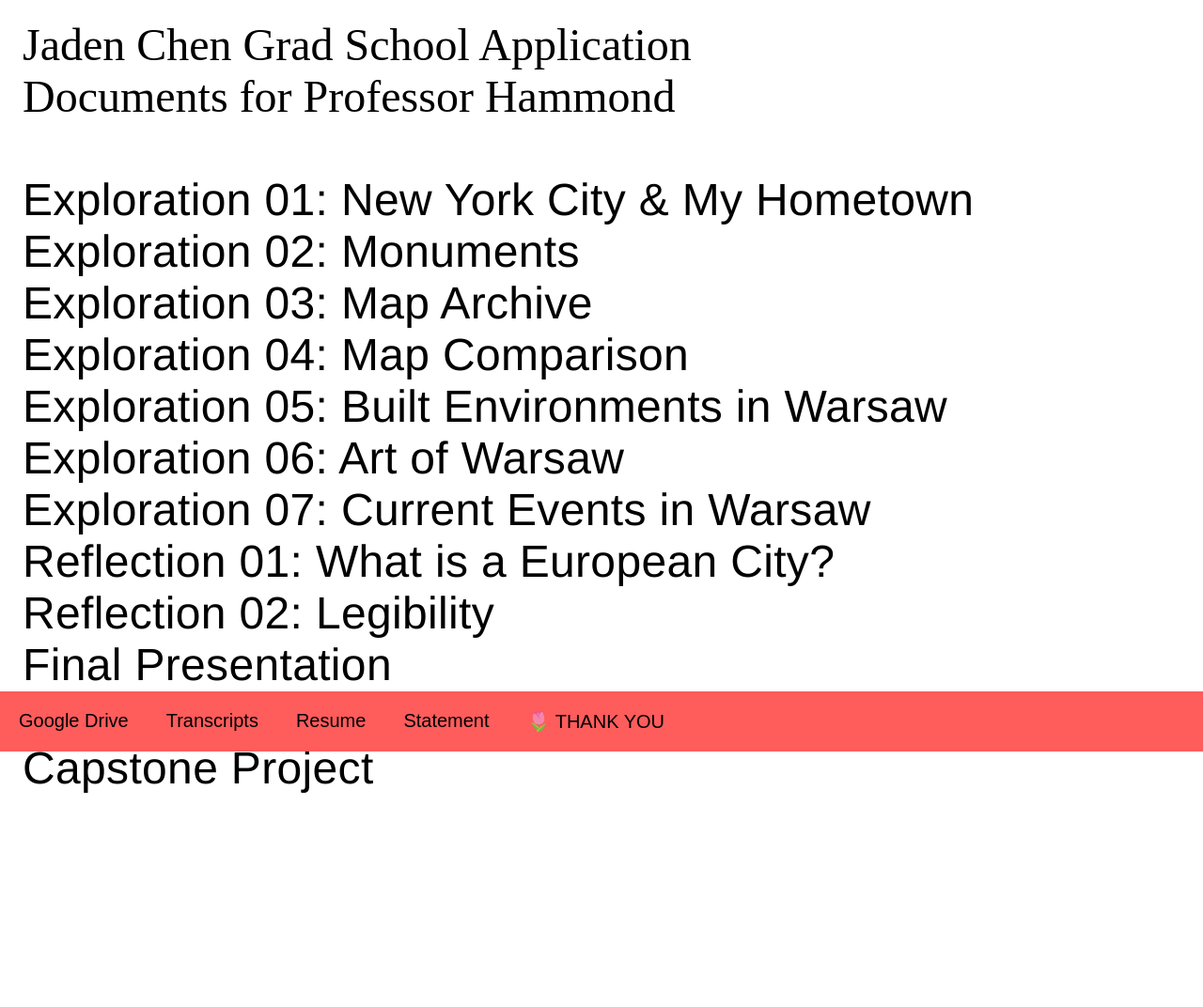
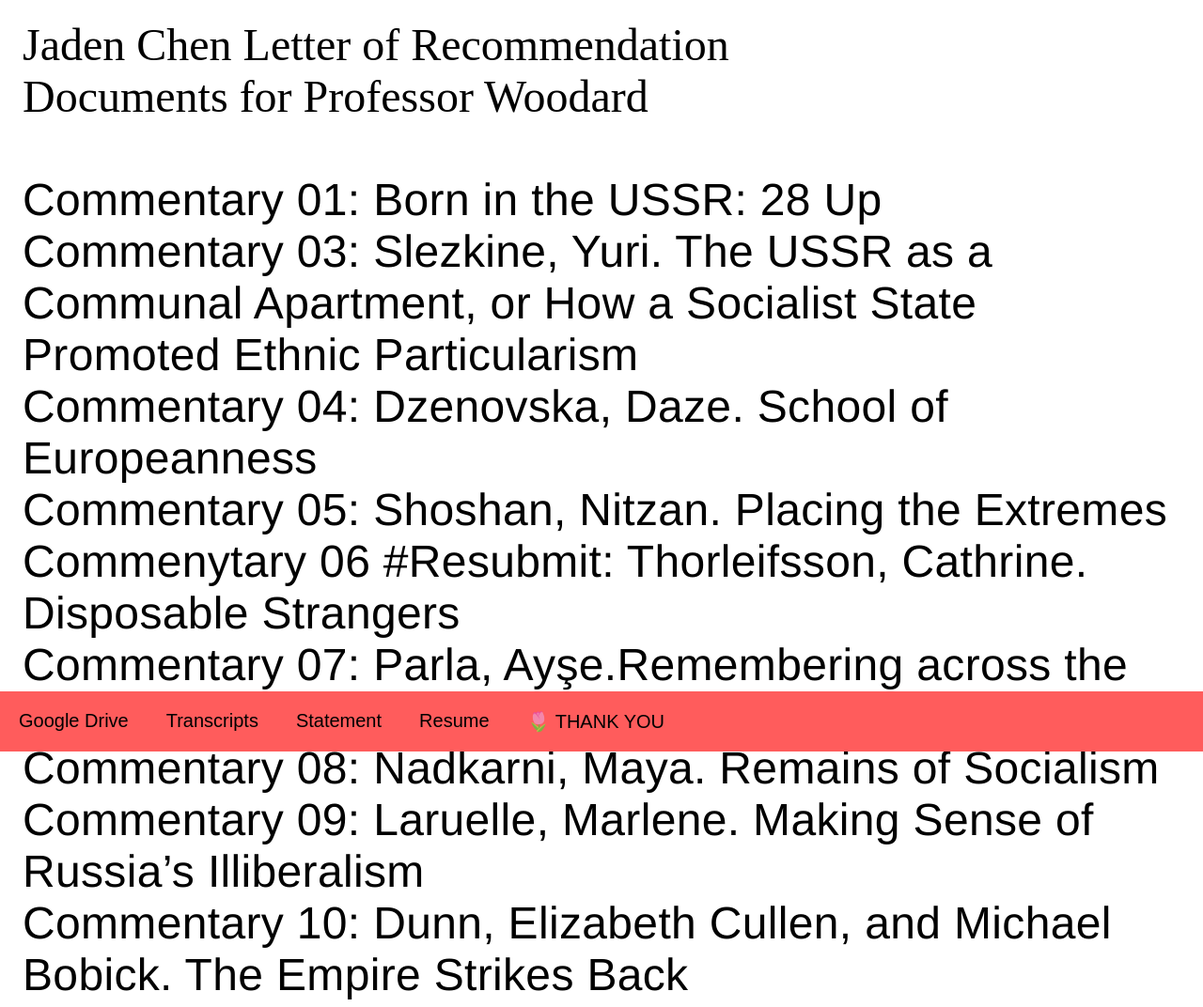
Before and after one commit to j8denc/Jaden-Chen-Doc, a plain HTML site: page index.html in a window 1280 px wide. Shown: the top 1072 px of the page at 94% size. Before the commit the page ends 945 px from the top, so only its background shows below. Drawn offline with Linux system fonts and the light colour scheme; a web font is replaced by a local one.

Commit message:
Update index.html

```diff
--- a/index.html
+++ b/index.html
@@ -16,130 +16,113 @@
 
   </head>
   <body> <div class="page-container">
-   <h1><a>Jaden Chen Grad School Application
-     <br>Documents for Professor Hammond</a></h1>
+   <h1><a>Jaden Chen Letter of Recommendation
+     <br>Documents for Professor Woodard</a></h1>
     <nav>
-      <a href="https://drive.google.com/drive/folders/1rtfQikm-jBoioujsKyAYFI0tY5KyJ9mi?usp=sharing" target="_blank" class="external">Google Drive</a>
-      <a href="https://drive.google.com/file/d/12Su4uZnwEtXeQ1UZtHQ9LTEjz3qRM6nq/view?usp=drive_link" target="_blank" class="external">Transcripts</a>
-      <a href="https://drive.google.com/file/d/1EdOyqj6JdkDrMZPBnmK0-CTMnHGxks5l/view?usp=drive_link" target="_blank" class="external">Resume</a>
-    <a href="https://drive.google.com/file/d/1AYJCAzAIYvV0PWL6yqSa0H9tayzulv0i/view?usp=drive_link" target="_blank" class="external">Statement</a>
+      <a href="https://drive.google.com/drive/folders/1LfYdMMcMDMSxeDJnzxGF0K6ghT0dfI5J?usp=sharing" target="_blank" class="external">Google Drive</a>
+            <a href="https://drive.google.com/file/d/1wT6Z714pd0Myyre1onP3VB7meQPZ4lW3/view?usp=drive_link" target="_blank" class="external">Transcripts</a>
+           <a href="https://drive.google.com/file/d/1KQpF2smqWHTbW2FmV8XHq1P43mRBKqD-/view?usp=drive_link" target="_blank" class="external">Statement</a>
+      <a href="https://drive.google.com/file/d/10dZdFP-zZQftKidGJFRIZoFWFrQPHNaf/view?usp=sharing" target="_blank" class="external">Resume</a>
            <a>🌷 THANK YOU</a>
     </nav>
 <h1>&nbsp;</h1>
-<!-- Exploration 01: New York City & My Hometown -->
+<!-- Commentary 01: New York City & My Hometown -->
 <h2 class="acc-header">
-  Exploration 01: New York City & My Hometown
+  Commentary 01: Born in the USSR: 28 Up
 </h2>
 <section>
     <ol>
       <li>Brief
-        <ul>In this article, I explore the evolving concept of global cities and the responsibilities associated with them, focusing on New York City. As Chinese international student, I chose to compare the unique sense of home found in New York's Chinatown, emphasizing the cultural connections and comfort it provides. I also investigates the NYC's historical and contemporary socio-economic and ethnic divisions.</ul>
+        <ul>In this article, I discuss the heaviness and despair found in the Russian film, whihc mirroring the historical challenges faced by Slavic nations, particularly those born in the 1980s who witnessed the collapse. It explores the hunger for food and the lasting impact of scarcity on Russian people, as well as the sense of displacement and the search for belonging experienced by someone who moved to the United States to escape their homeland.
+</ul>
 </li>
       <li>
-        <a href="https://drive.google.com/file/d/1onlNEA9Us-nkdR1_NspjdVgOBV9_jths/view?usp=sharing" target="_blank" class="external">
+        <a href="https://drive.google.com/file/d/1VZF492pGl3zXE2jjhihlUcpEonIa3Scb/view?usp=drive_link" target="_blank" class="external">
           Link
         </a>
       </li>
     </ol>
   </section>
-<!-- Exploration 02: Monuments -->
-<h2 class="acc-header">Exploration 02: Monuments</h2>
+<!-- Commentary 03: Monuments -->
+<h2 class="acc-header">Commentary 03: Slezkine, Yuri. The USSR as a Communal Apartment, or How a Socialist State Promoted Ethnic Particularism</h2>
 <section>
 <ol>
   <li>Brief
-    <ul>In my article about the Column of Constantine, I discuss the historical significance of this Roman monument. I also explore the Column's history and raises questions about Constantine's religious shift to Christianity and his choice to depict himself as Apollo, exploring potential compromises between Christian and Roman beliefs.
+    <ul>Slezkine's study uses the "commune apartment" metaphor to analyze Soviet pluralism, revealing differences in nations' roles and modernization within the Russian Empire. This article highlights the contrast between Soviet cultural diversity and the Chinese government's treatment of Uyghurs, which diverges from traditional Chinese pluralism.
       </ul>
 </li>
-  <li> <a href="https://drive.google.com/file/d/1k0YtnD8WYt6St7IblfwOljD6rpwds8bK/view?usp=sharing" target="_blank" class="external">Link</a></li>
+  <li> <a href="https://drive.google.com/file/d/1BRNAtQr598Lpqp3Y0pZh9DEP3YKGRSAn/view?usp=drive_link" target="_blank" class="external">Link</a></li>
 </section>
-<!-- Exploration 03: Map Archive -->
-<h2 class="acc-header">Exploration 03: Map Archive</h2>
+<!-- Commentary 04: Dzenovska, School of Europeanness -->
+<h2 class="acc-header">Commentary 04: Dzenovska, Daze. School of Europeanness</h2>
 <section>
   <ol>
     <li>Brief
       <ul>
-       In my exploration of urbanity through maps, I began with a study of the French Concession in Shanghai, uncovering the European influence on an Eastern colony. Warsaw's map unraveled the transformation of the city, from Napoleonic-era perspectives to land usage in pre-WWI Poland. And a remarkable post-World War II map of Warsaw unveiled the city's resilience and evolution.
+       This article explores the crisis of political liberalism in Latvia and examines the complexities of introducing Western liberal ideas while preserving one's cultural identity, particularly through the lens of "tolerance workers."
       </ul>
     </li>
- <li> <a href="https://drive.google.com/file/d/1Mwrtl5qtWLafmJH55dk0RBHZ_deqHA7x/view?usp=sharing" target="_blank" class="external">Link</a></li>
+ <li> <a href="https://drive.google.com/file/d/1X_p5tiUU34Oz7j-LMeEn1Ww-dl8KAhkk/view?usp=drive_link" target="_blank" class="external">Link</a></li>
 </section>
-<!-- Exploration 04: Map Comparison -->
-
-<h2 class="acc-header">Exploration 04: Map Comparison</h2>
+<!-- Commentary 05: Shoshan, Nitzan. “Placing the Extremes” -->
+<h2 class="acc-header">Commentary 05: Shoshan, Nitzan. Placing the Extremes</h2>
 <section>
   <ol>
     <li>Brief
-      <ul>In this project, I examine the differences and similarities between the old towns of Warsaw and Istanbul. The most striking difference is the geographical layout: while Warsaw's old town is centrally located within the new town, Istanbul's old and new towns are separated by the sea, leading to a unique urban divide.
+      <ul>The article by Shoshan explores how young extreme rightists in Germany construct their political identity rooted in the multi-ethnic urban experience. Accordingly, my study discusses the challenges faced by the Vietnamese community in Germany, leading to the formation of distinct North and South Vietnamese communities due to differing historical contexts and settlement conditions.
       </ul>
     </li>
- <li> <a href="https://drive.google.com/file/d/1xU7YgDxWdUog3w1WncMu33o-agMzMOng/view?usp=sharing" target="_blank" class="external">Link</a></li>
+ <li> <a href="https://drive.google.com/file/d/1JtlmePtC526ZDd_iRQzahqmo8fC4oN6i/view?usp=sharing" target="_blank" class="external">Link</a></li>
 </section>
-<!-- Exploration 05: Built Environments in Warsaw -->
-<h2 class="acc-header">Exploration 05: Built Environments in Warsaw
-</h2>
+<!-- Commentary 06: Thorleifsson, Cathrine. “Disposable Strangers”  -->
+<h2 class="acc-header">Commenytary 06 #Resubmit: Thorleifsson, Cathrine. Disposable Strangers</h2>
 <section>
   <ol>
     <li>Brief
-      <ul>I discuss a DIY skatepark known as Szaber Bowl, which was built illegally under an old bridge in the center of Warsaw. The skaters used stolen or obtained materials and completed the project in a year. Even it was built on a busy main bridge but connects with Warsaw's underground youth culture and stands as a symbol of rebellion and community for skaters.
+      <ul>The article explores the resurgence of xenophobia in Europe, particularly in Hungary, and its impact on overseas Chinese immigrants living in Europe. Despite personal interests between China and Eastern European politicians and businesspeople, overseas Chinese in Europe face challenges in adaptation and integration due to the hidden nature of xenophobia.
       </ul>
     </li>
- <li> <a href="https://drive.google.com/file/d/12UoW11lMmXzFWcGVZtDnKm4eYlvGWNe3/view?usp=sharing" target="_blank" class="external">Link</a></li>
+ <li> <a href="https://drive.google.com/file/d/16FMTh0-D6lHwgB8y-8P0sZPrJZrFADzY/view?usp=drive_link" target="_blank" class="external">Link</a></li>
 </section>
-<!-- Exploration 06: Art of Warsaw -->
-<h2 class="acc-header">Exploration 06: Art of Warsaw</h2>
+<!-- Commentary 07: Parla, Ayşe. “Remembering across the Border”-->
+<h2 class="acc-header">Commentary 07: Parla, Ayşe.Remembering across the Border</h2>
 <section>
  <ol>
     <li>Brief
-      <ul>Bernardo Bellotto's painting portrays the city of Warsaw in its pre-World War II glory, which played a vital role in preserving the city's reconstruction after WWII. However, it also prompts contemplation on whether such restoration efforts are an attempt to hide or rectify a history of failure, or if they symbolize a genuine, action-based expression of patriotism.
+      <ul> (Inspires my capstone ❤️) This article challenges the perception of nostalgia as mere sentimentality, delving into its multifaceted role. I explore how post-communist nostalgia serves as a tool for Bulgaristan migrants in Turkey to manage their reception. While exploring the enduring appeal of post-Soviet aesthetics in a globalized world, the article cautions against superficial fetishization, emphasizing the importance of distinguishing between nostalgia and the romanticization of a dictatorial regime.
       </ul>
     </li>
- <li> <a href="https://drive.google.com/file/d/1OfGj2TTqRGj4fWgCDH7xbFswrKymHi9d/view?usp=sharing" target="_blank" class="external">Link</a></li>
+ <li> <a href="https://drive.google.com/file/d/1Ixhyvm-RdZVOEnnx0iUDpcMbezCkdEFM/view?usp=drive_link" target="_blank" class="external">Link</a></li>
 </section>
-<!-- Exploration 07: Current Events in Warsaw -->
-<h2 class="acc-header">Exploration 07: Current Events in Warsaw</h2>
+<!-- Commentary 08: Nadkarni, Maya. "Remains of Socialism"-->
+<h2 class="acc-header">Commentary 08: Nadkarni, Maya. Remains of Socialism</h2>
 <section>
-<ol>
+ <ol>
     <li>Brief
-      <ul>The project discusses <span class="special">three</span> aspects of Poland's current social landscape: <br> <li> Urban Development: "Miasto jest Nasze" (City is Ours) is a grassroots urban movement in Poland. </li>
-        <li> Migration: Due to the conflict in Ukraine, the solidarity between Poles and Ukrainians is influenced by shared cultural heritage and historical ties. </li>
-        <li> Cultural Identity: The techno music community in Warsaw, with a history dating back nearly 30 years, serves as a space for rebellion, resistance, and cultural expression.</li>
-        </li>
+      <ul> Nadkarni's article examines the controversies surrounding Hungary's House of Terror, which attempts to commemorate both socialism and fascism in the same frame, reflecting Hungary's struggle to reinvent itself post-socialism. And I explores the emergence of socialist heritage as an economic sector after the Soviet Union's dissolution, examining tourist motivations in Eastern and Western Europe, particularly in China. Lastly, I question the ongoing relevance of terms like "socialism" and "post-socialism" 31 years after the Collapse of the Soviet Union.
       </ul>
     </li>
- <li> <a href="https://drive.google.com/file/d/1OfGj2TTqRGj4fWgCDH7xbFswrKymHi9d/view?usp=sharing" target="_blank" class="external">Link</a></li>
-  </section>
-<!-- Reflection 01: What is a European City? -->
-<h2 class="acc-header">Reflection 01: What is a European City?</h2>
+ <li> <a href="https://drive.google.com/file/d/1KAh6RoCQiDjVGSthzXOte5TaYqAu4U6E/view?usp=sharing" target="_blank" class="external">Link</a></li>
+</section>
+<!-- Commentary 09: -->
+<h2 class="acc-header">Commentary 09:  Laruelle, Marlene. Making Sense of Russia’s Illiberalism</h2>
 <section>
-<ol>
+ <ol>
     <li>Brief
-      <ul>In this article, I discuss the perception of European culture in China, specifically Vienna's role as a symbol of European-ness. The "Golden Hall" became a cultural icon, representing the allure of European classical music and heritage. In contrast, Tirana, Albania, is presented as an exception to the European identity due to its primarily Muslim population and the absence of classical European architecture.
+      <ul>In this article, I discuss Russia and China's efforts to contest the international order, emphasizing their resistance to liberal pressures and the adoption of illiberalism to establish new norms. It compares Russia's rejection of the liberal world order under Putin to Orbán's vision of illiberal democracy in Hungary. Additionally, it highlights China's unique path, maintaining an oppressive political system while achieving economic growth through market reforms and a one-party meritocracy, posing a challenge to liberal democracies.
       </ul>
     </li>
- <li> <a href="https://drive.google.com/file/d/1hg1mcAP6xMzFp7XWmKe8NTV9owfomddv/view?usp=sharing" target="_blank" class="external">Link</a></li>
+ <li> <a href="https://drive.google.com/file/d/1gJgABpsYuklKhHGDwWgSm201Pi9ezc9R/view?usp=sharing" target="_blank" class="external">Link</a></li>
 </section>
-<!-- Reflection 02: Legibility -->
-<h2 class="acc-header ">Reflection 02: Legibility
-</h2>
+<!-- Commentary 10: -->
+<h2 class="acc-header">Commentary 10: Dunn, Elizabeth Cullen, and Michael Bobick. The Empire Strikes Back </h2>
 <section>
-<ol>
+ <ol>
     <li>Brief
-      <ul>The article highlights the historical transition from diverse forests to uniform rows of fast-growing trees for human use, emphasizing the pursuit of efficiency and legibility.  However, the article points out that legibility can also empower the state to control citizens through standardized systems, which may disproportionately affect ethnic minority groups.
+      <ul> Within this article, I discuss the changing nature of geopolitical strategies in the twenty-first century, emphasizing the importance of understanding a people's identity for claims to sovereignty. It draws parallels between Russia's hidden interventions and China's aggressive tactics toward Taiwan and erosion of democracy in Hong Kong.
       </ul>
     </li>
- <li> <a href="https://drive.google.com/file/d/1YzSk77qw4z0CZ2slFrY0S9gbuuRp3kTe/view?usp=sharing" target="_blank" class="external">Link</a></li>
- </section>
-<!-- Final Presentation -->
-<h2 class="acc-header">Final Presentation</h2>
-<section>
-<ol>
- <li> <a href="https://docs.google.com/presentation/d/15H2q-mHqwjs_XXozGY-Utq2nsAXpEZP5RxdTOGKVx00/edit?usp=sharing" target="_blank" class="external">Link</a></li>
-</section>
-<!-- Final exam -->
-<h2 class="acc-header ">Final Exam</h2>
-<section>
-<ol>
-    <li> <a href="https://drive.google.com/file/d/1WappfZpXsP6yMt_A70uZ20SFoB9_j0fU/view?usp=sharing" target="_blank" class="external">Link</a></li>
+ <li> <a href="https://drive.google.com/file/d/1357zQCoMJiYX5W8oNJw-NCGYsGZTzNga/view?usp=sharing" target="_blank" class="external">Link</a></li>
 </section>
 <!-- Capstone -->
 <h2 class="acc-header ">Capstone Project
@@ -150,7 +133,7 @@
       <ul>This article discusses the emergence of "Gopnik" culture at the turn of the 21st century and its evolution from Russian street gangs in 1992. This subculture is deeply rooted in Russian identity and has influenced social class, masculinity, and had an international impact in a rapidly changing world. I also explores how Gosha Rubchinskiy integrated Gopnik aesthetics into popular culture, transforming Gopniks from a marginalized group in Russian society into a globally recognized aesthetic.
       </ul>
     </li>
- <li> <a href="https://drive.google.com/file/d/12FyXXzGJQi1Ci05A5ecxMQITpLK7qEEe/view?usp=share_link" target="_blank" class="external">Link</a></li>
+ <li> <a href="https://drive.google.com/file/d/1kKlSagm1dzfFFphP-Y2sJYRZSTiwwF-t/view?usp=drive_link" target="_blank" class="external">Link</a></li>
  </section>
   </div>
   <script src="script.js"></script>
```
